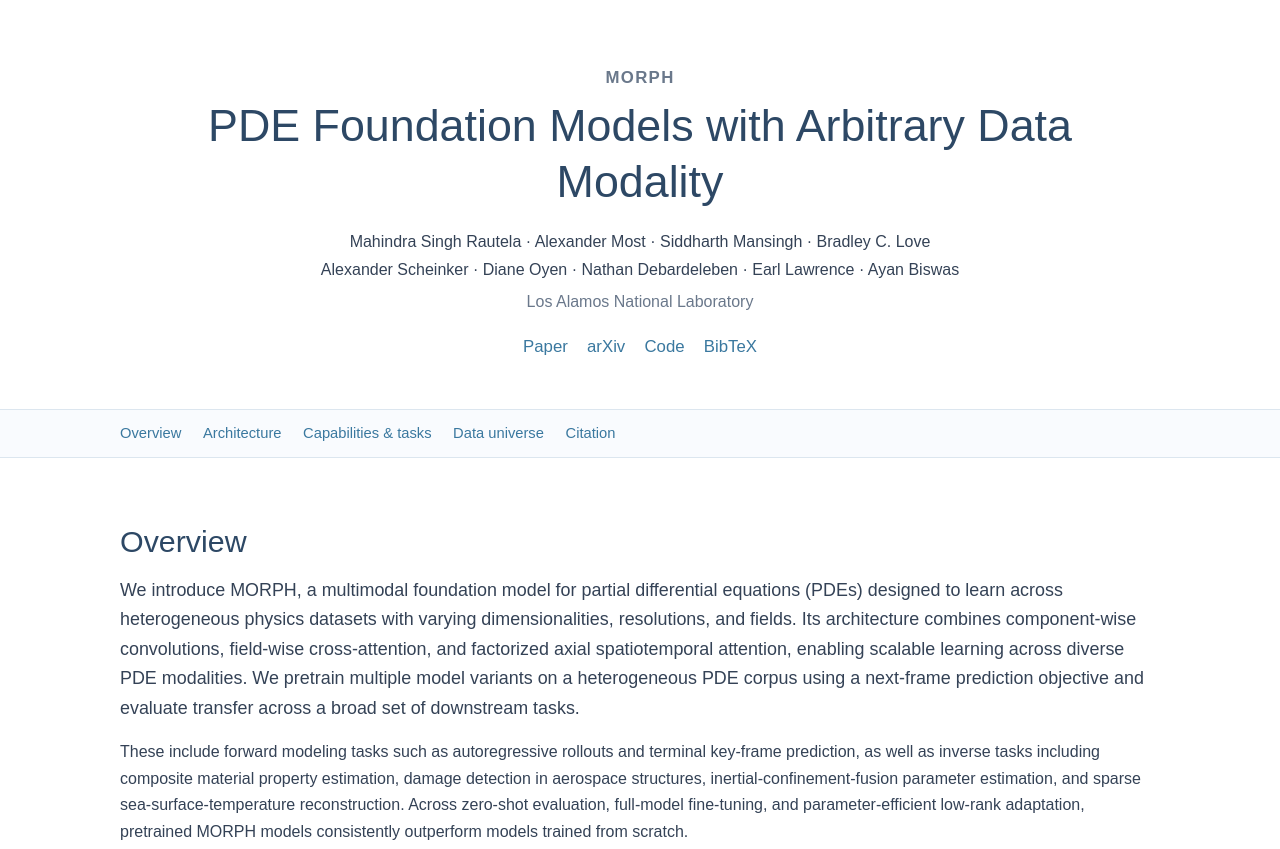
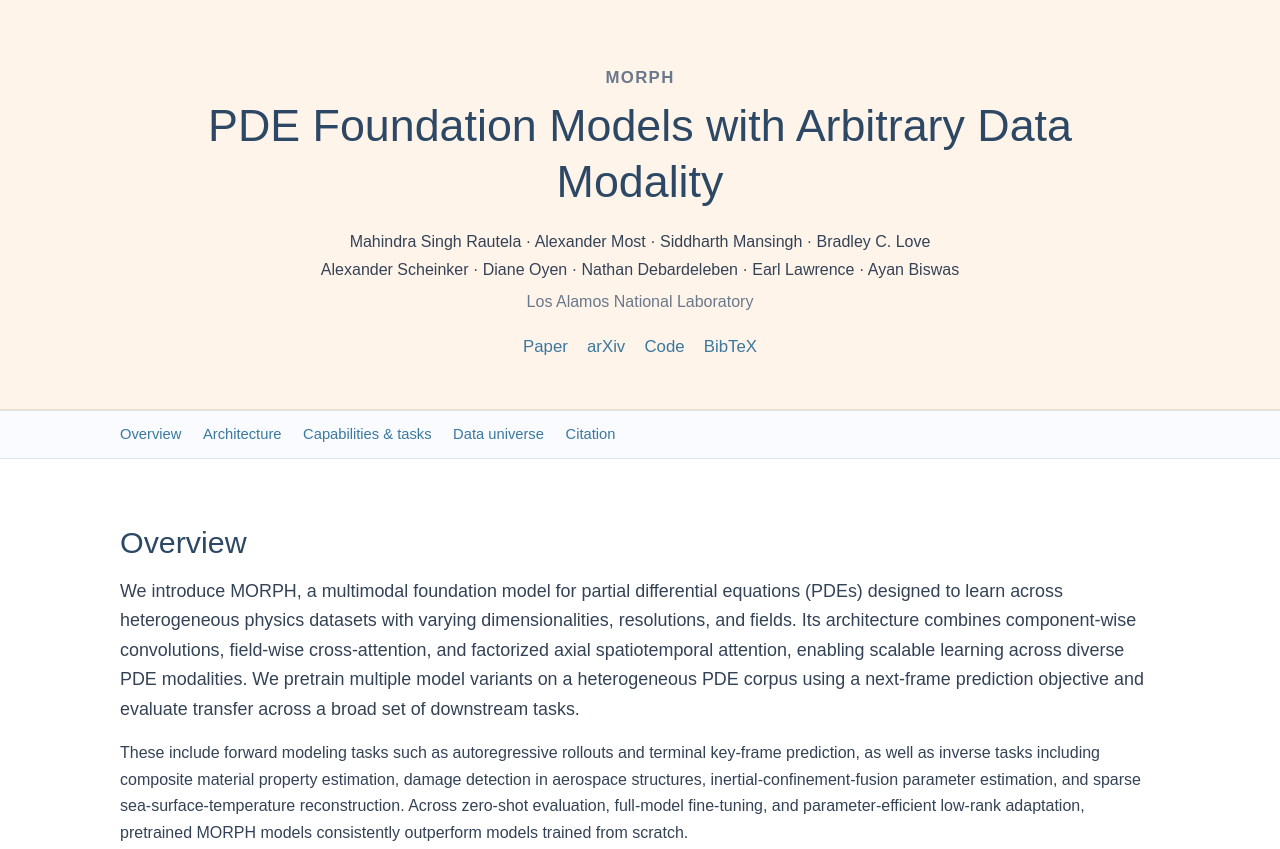
Before and after one commit to mahindrautela/morph.github.io, a plain HTML site: page index.html in a window 1280 px wide. Shown: the top 849 px of the page. Drawn offline with Linux system fonts and the light colour scheme.

Commit message:
Add light orange hero background

```diff
--- a/index.html
+++ b/index.html
@@ -4,13 +4,14 @@
   <meta charset="utf-8">
   <meta name="viewport" content="width=device-width, initial-scale=1">
   <meta name="description" content="MORPH is a modality-agnostic foundation model for PDEs across heterogeneous 1D, 2D, and 3D spatiotemporal data.">
-  <meta name="theme-color" content="#ffffff">
+  <meta name="theme-color" content="#fff4ea">
   <title>MORPH: PDE Foundation Models with Arbitrary Data Modality</title>
   <link rel="stylesheet" href="static/css/site.css">
 </head>
 <body>
   <main>
-    <section class="hero container" id="top">
+    <section class="hero" id="top">
+      <div class="container">
         <p class="venue">MORPH</p>
         <h1>PDE Foundation Models with Arbitrary Data Modality</h1>
         <p class="authors">
@@ -24,6 +25,7 @@
           <a href="https://github.com/lanl/MORPH" target="_blank" rel="noreferrer">Code</a>
           <a href="#citation">BibTeX</a>
         </p>
+      </div>
     </section>
 
     <nav class="page-nav" aria-label="Page sections">
--- a/static/css/site.css
+++ b/static/css/site.css
@@ -5,6 +5,7 @@
   --border: #dce6ef;
   --paper: #ffffff;
   --soft: #f5f9fd;
+  --hero: #fff4ea;
   --link: #3a789f;
 }
 
@@ -22,7 +23,7 @@ body {
 a { color: var(--link); text-decoration: none; }
 a:hover { text-decoration: underline; }
 .container { width: min(1040px, calc(100% - 2rem)); margin: 0 auto; }
-.hero { padding: 4rem 0 3rem; text-align: center; }
+.hero { padding: 4rem 0 3rem; background: var(--hero); border-bottom: 1px solid #f1dcc6; text-align: center; }
 .venue { margin: 0 0 0.4rem; color: var(--muted); font-size: 1.05rem; font-weight: 600; letter-spacing: 0.08em; }
 h1, h2, h3 { color: var(--heading); line-height: 1.25; }
 h1 { max-width: 900px; margin: 0 auto 1.1rem; font-size: clamp(2rem, 3.5vw, 3.1rem); font-weight: 500; }
```
Lines whose indentation alone changed are shown as unchanged.
